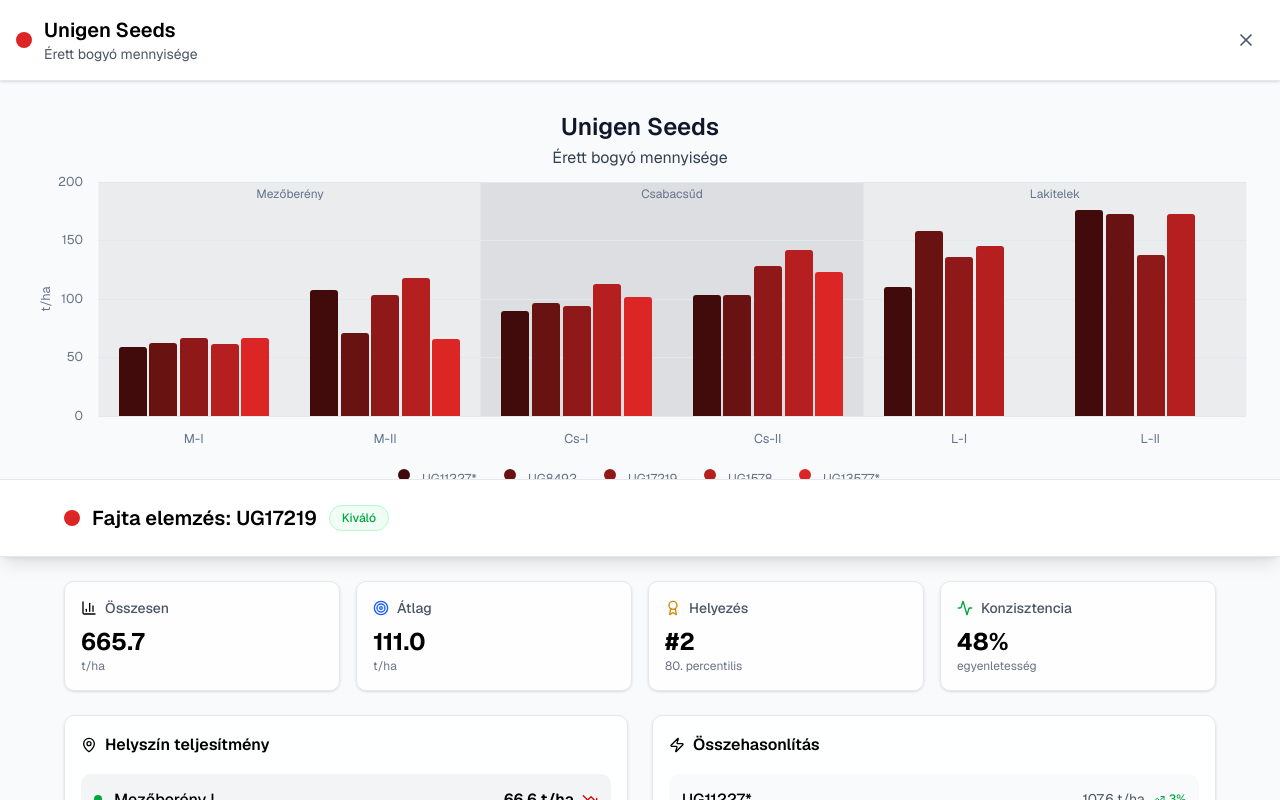
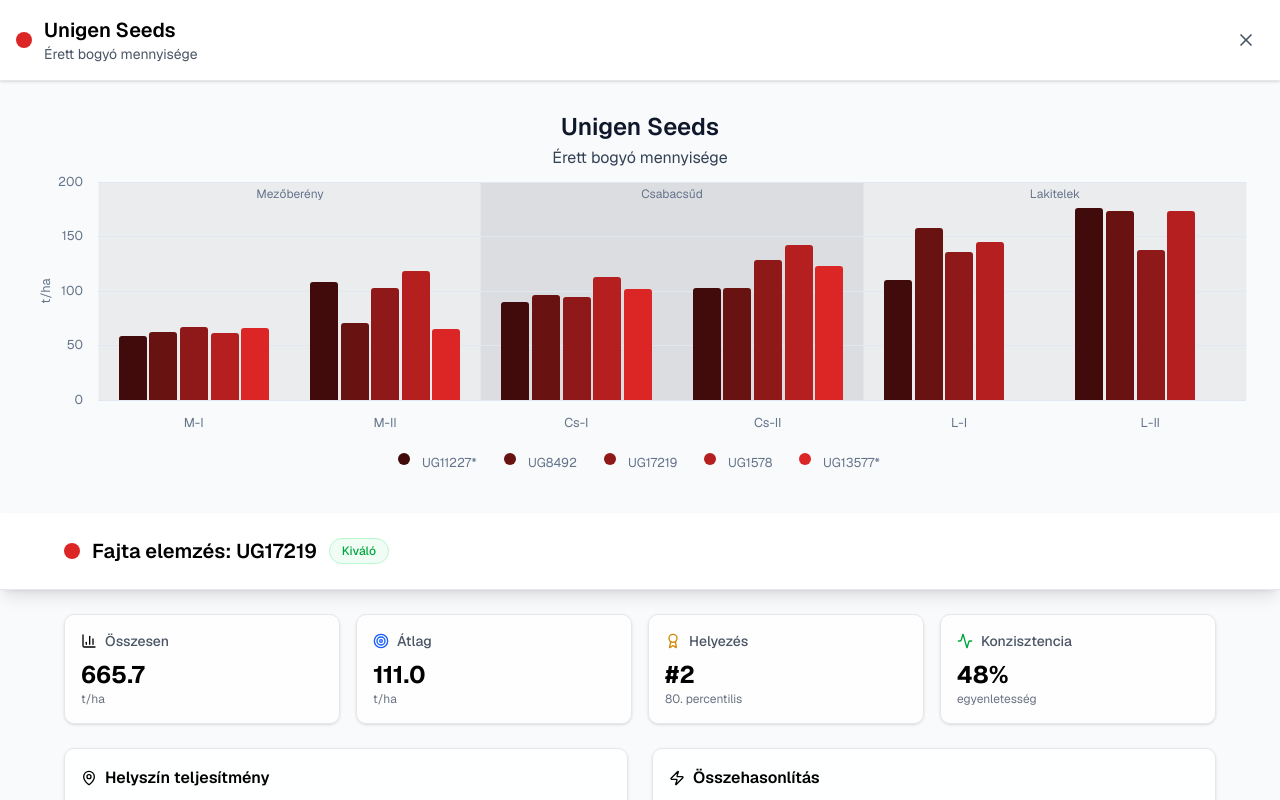
Before and after one commit to phrubos/tomato-univer-dashboard, a Next.js app: page / in a window 1280 px wide. Both pictures are taken after a click on the button 572 px from the left and 348 px from the top of the page. Shown: the top 800 px of the page. Built offline with nearby package versions, Linux system fonts and the light colour scheme.

Commit message:
full screen mode repaired

```diff
--- a/src/components/FullScreenChartModal.tsx
+++ b/src/components/FullScreenChartModal.tsx
@@ -97,18 +97,19 @@
           </button>
         </div>
 
-        {/* Main Content Area */}
-        <div className="flex-1 flex flex-col overflow-hidden">
-          {/* Chart Area */}
-          <div className={`p-6 ${hoverData ? 'flex-1 min-h-0' : 'flex-1'}`}>
-            <div ref={chartRef} className="w-full h-full min-h-[300px]">
+        {/* Main Content Area - All scrollable */}
+        <div className="flex-1 overflow-y-auto">
+          <div className="space-y-0">
+            {/* Chart Area - now part of scrollable content */}
+            <div className="p-6">
+              <div ref={chartRef} className="w-full h-96">
                 <HighchartsReact
                   highcharts={Highcharts}
                   options={{
                     ...chartOptions,
                     chart: {
                       ...chartOptions.chart,
-                    height: null, // Let it fill the container
+                      height: 384, // Fixed height for consistent display
                       backgroundColor: 'transparent',
                       events: {
                         mouseLeave: function() {
@@ -192,10 +193,9 @@
               </div>
             </div>
 
-          {/* Enhanced Variety Comparison Panel */}
+            {/* Enhanced Variety Comparison Panel - always visible when there's hoverData */}
             {hoverData && (
-            <div className="flex-shrink-0 border-t border-gray-200 dark:border-border bg-white/95 dark:bg-background/95 backdrop-blur-sm">
-              <div className="max-h-[40vh] overflow-y-auto">
+              <div className="bg-gray-50 dark:bg-background">
                 <VarietyComparisonPanel
                   selectedVariety={hoverData.variety}
                   hoverData={hoverData}
@@ -203,8 +203,8 @@
                   breederColor={breederColor}
                 />
               </div>
+            )}
           </div>
-          )}
         </div>
       </div>
     </div>
```
Lines whose indentation alone changed are shown as unchanged.
